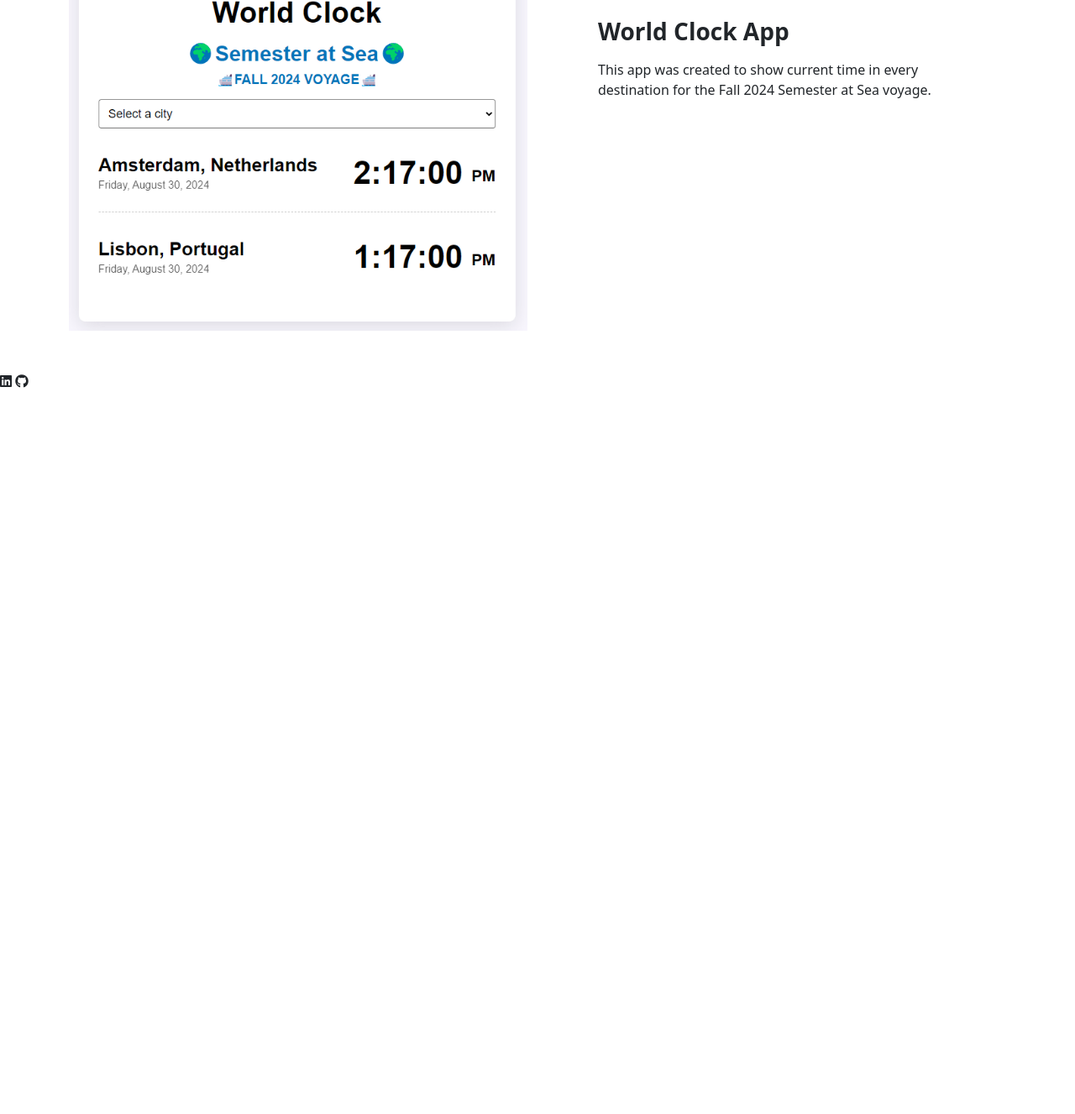
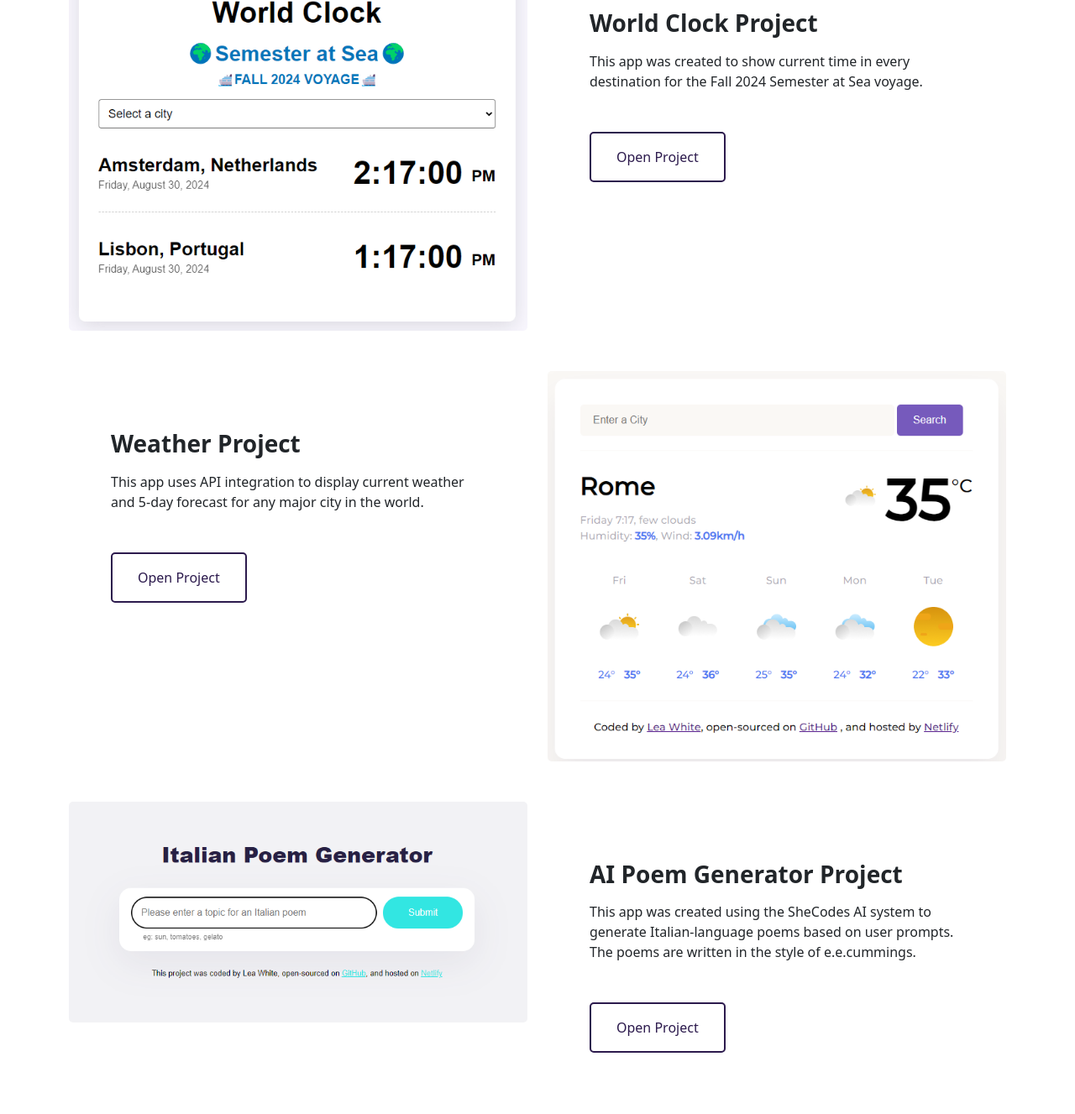
Before and after one commit to leacorrina/LCW-portfolio-project, a plain HTML site: page index.html in a window 1280 px wide. Shown: the part 385-1712 px from the top of the page at 84% size. Before the commit the page ends 867 px from the top, so only its background shows below. Drawn offline with nearby package versions, Linux system fonts and the light colour scheme.

Commit message:
made Responsive and updated links and images

```diff
--- a/index.html
+++ b/index.html
@@ -43,20 +43,75 @@
         </div>
         <div class="col">
           <div class="project-description">
-            <h2 class="mb-3">World Clock App</h2>
+            <h2 class="mb-3">World Clock Project</h2>
             <p class="mb-5">
               This app was created to show current time in every destination for
               the Fall 2024 Semester at Sea voyage.
             </p>
+            <a
+              href="https://world-clock-lea-white.netlify.app/"
+              class="btn btn-branding-outline"
+              target="_blank"
+              >Open Project</a
+            >
+          </div>
+        </div>
+      </div>
+      <div class="row mb-5">
+        <div class="col">
+          <div class="project-description">
+            <h2 class="mb-3">Weather Project</h2>
+            <p class="mb-5">
+              This app uses API integration to display current weather and 5-day
+              forecast for any major city in the world.
+            </p>
+            <a
+              href="https://lea-white-weather-project.netlify.app/"
+              class="btn btn-branding-outline"
+              target="_blank"
+              >Open Project</a
+            >
+          </div>
+        </div>
+        <div class="col d-none d-md-block">
+          <img
+            src="images/weather.png"
+            alt="screenshot of weather app"
+            class="img-fluid"
+          />
+        </div>
+      </div>
+      <div class="row mb-5">
+        <div class="col d-none d-md-block">
+          <img
+            src="images/poem.png"
+            alt="screenshot of poetry generator app"
+            class="img-fluid"
+          />
+        </div>
+        <div class="col">
+          <div class="project-description">
+            <h2 class="mb-3">AI Poem Generator Project</h2>
+            <p class="mb-5">
+              This app was created using the SheCodes AI system to generate
+              Italian-language poems based on user prompts. The poems are
+              written in the style of e.e.cummings.
+            </p>
+            <a
+              href="https://poem-generator-lea-white.netlify.app/"
+              class="btn btn-branding-outline"
+              target="_blank"
+              >Open Project</a
+            >
           </div>
         </div>
       </div>
     </div>
     <footer>
-      <p>
+      <!--<p>
         <i class="fa-brands fa-linkedin"></i>
         <i class="fa-brands fa-github"></i>
-      </p>
+      </p>-->
     </footer>
   </body>
 </html>
--- a/styles/portfolio.css
+++ b/styles/portfolio.css
@@ -1,6 +1,8 @@
 :root {
   --heading-font-family: "Nunito", sans-serif;
   --default-font-family: "Roboto", sans-serif;
+--branding-color: #2C1A4D;
+--secondary-color: #F2F0F8;
 }
 
 h1,
@@ -19,9 +21,13 @@
 }
 
 p {
-  font-family: var (--default-font-family)
+  font-family: var(--default-font-family)
   font-weight: 400;
   font-style: normal;
+}
+
+img {
+    border-radius: 5px;
 }
 
 .hero {
@@ -33,15 +39,23 @@
 }
 
 .project-description {
-    padding: 80px 60px;
+    padding: 70px 50px;
 }
 
+.btn-branding-outline {
+    color: var(--branding-color);
+    border: 2px solid var(--branding-color);
+    border-radius: 5px;
+    font-size: 16px;
+    line-height: 26px;
+    padding: 15px 30px;
+}
 @media (max-width: 900px) {
     .hero h1 {
-        font-size: 32px;
+        font-size: 34px;
     }
     .hero h2 {
-        font-size: 14px;
+        font-size: 18px;
     }
     .project-description {
         text-align: center;
```
